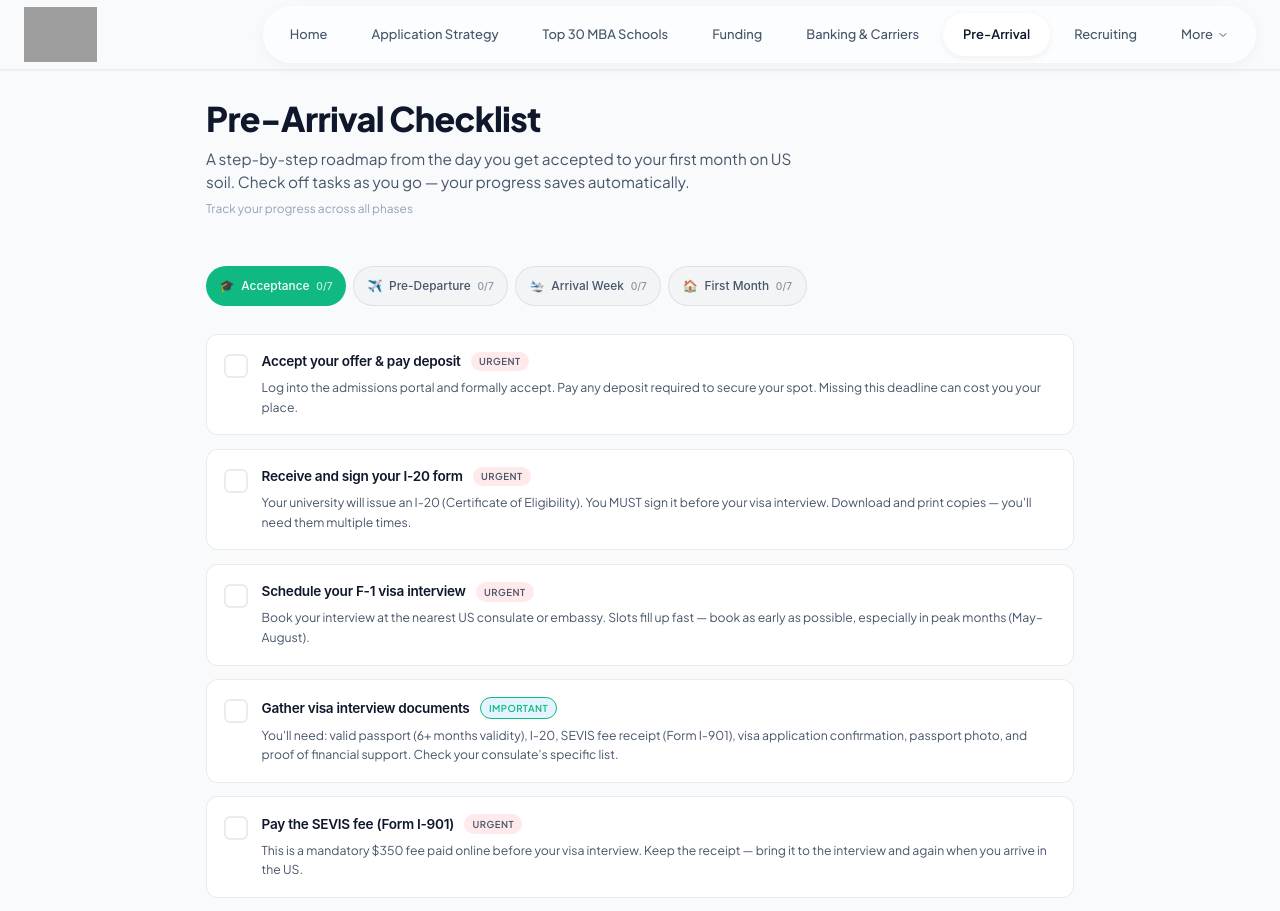
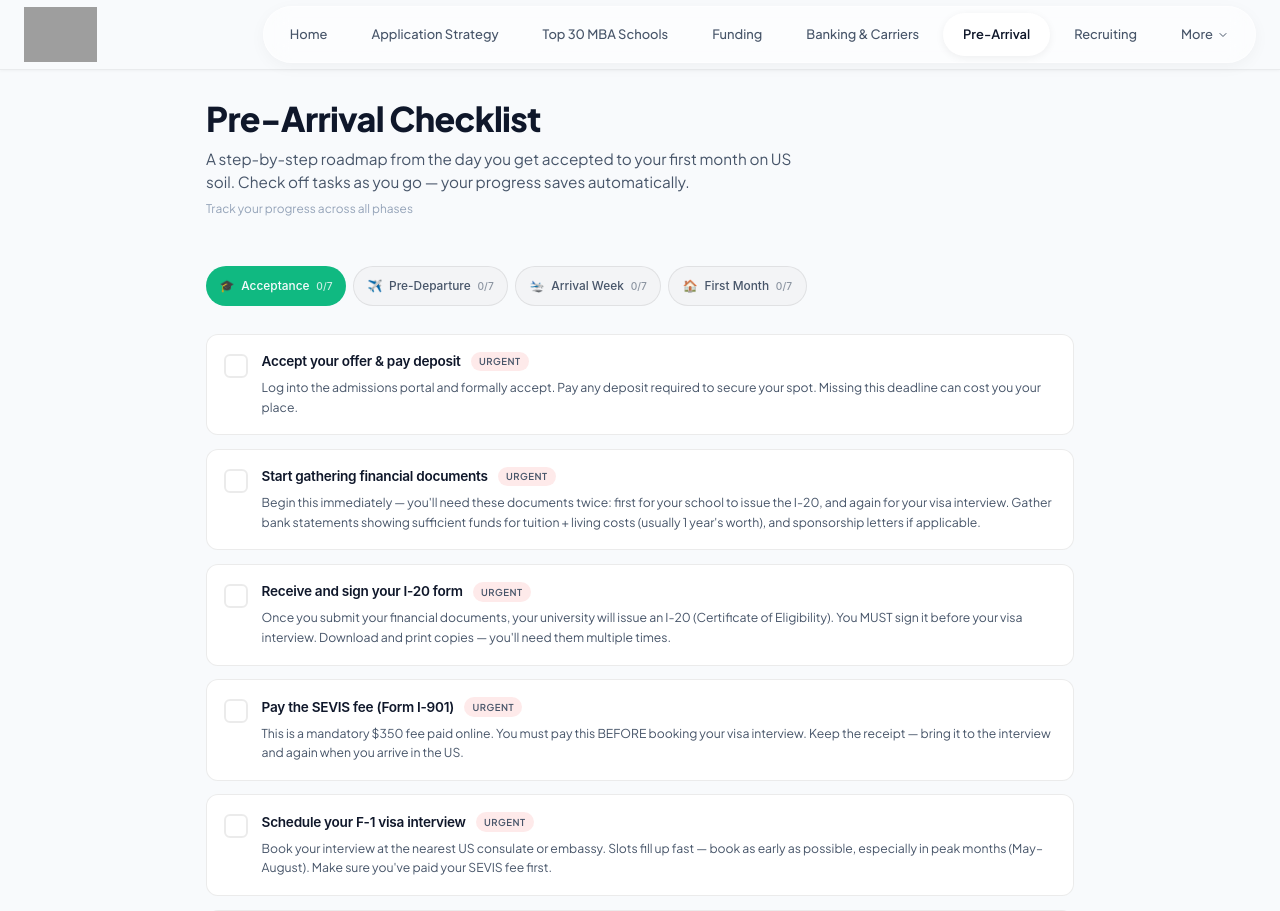
Before and after one commit to legacyindeed/Africandidate, a React (Vite) app: page /pre-arrival in a window 1280 px wide. Shown: the top 911 px of the page. Built offline with nearby package versions, Linux system fonts and the light colour scheme; grey boxes are pictures that could not be loaded.

Commit message:
Reorder Pre-Arrival acceptance checklist: financial docs early, SEVIS before interview

```diff
--- a/src/pages/PreArrival.jsx
+++ b/src/pages/PreArrival.jsx
@@ -18,33 +18,33 @@ const checklistData = {
       tag: 'urgent'
     },
     {
+      id: 'financial-docs',
+      title: 'Start gathering financial documents',
+      description: 'Begin this immediately — you\'ll need these documents twice: first for your school to issue the I-20, and again for your visa interview. Gather bank statements showing sufficient funds for tuition + living costs (usually 1 year\'s worth), and sponsorship letters if applicable.',
+      tag: 'urgent'
+    },
+    {
       id: 'sign-i20',
       title: 'Receive and sign your I-20 form',
-      description: 'Your university will issue an I-20 (Certificate of Eligibility). You MUST sign it before your visa interview. Download and print copies — you\'ll need them multiple times.',
+      description: 'Once you submit your financial documents, your university will issue an I-20 (Certificate of Eligibility). You MUST sign it before your visa interview. Download and print copies — you\'ll need them multiple times.',
+      tag: 'urgent'
+    },
+    {
+      id: 'sevis-fee',
+      title: 'Pay the SEVIS fee (Form I-901)',
+      description: 'This is a mandatory $350 fee paid online. You must pay this BEFORE booking your visa interview. Keep the receipt — bring it to the interview and again when you arrive in the US.',
       tag: 'urgent'
     },
     {
       id: 'schedule-visa',
       title: 'Schedule your F-1 visa interview',
-      description: 'Book your interview at the nearest US consulate or embassy. Slots fill up fast — book as early as possible, especially in peak months (May–August).',
+      description: 'Book your interview at the nearest US consulate or embassy. Slots fill up fast — book as early as possible, especially in peak months (May–August). Make sure you\'ve paid your SEVIS fee first.',
       tag: 'urgent'
     },
     {
       id: 'gather-docs',
-      title: 'Gather visa interview documents',
-      description: 'You\'ll need: valid passport (6+ months validity), I-20, SEVIS fee receipt (Form I-901), visa application confirmation, passport photo, and proof of financial support. Check your consulate\'s specific list.',
-      tag: 'important'
-    },
-    {
-      id: 'sevis-fee',
-      title: 'Pay the SEVIS fee (Form I-901)',
-      description: 'This is a mandatory $350 fee paid online before your visa interview. Keep the receipt — bring it to the interview and again when you arrive in the US.',
-      tag: 'urgent'
-    },
-    {
-      id: 'financial-docs',
-      title: 'Start gathering financial documents',
-      description: 'Bank statements showing sufficient funds for tuition + living costs (usually 1 year\'s worth). Sponsorship letters if applicable. The more proof, the smoother your interview.',
+      title: 'Gather remaining visa interview documents',
+      description: 'You\'ll need: valid passport (6+ months validity), signed I-20, SEVIS fee receipt (Form I-901), visa application confirmation (DS-160), passport photo, and your financial documents. Check your consulate\'s specific list for any additional requirements.',
       tag: 'important'
     },
     {
```
